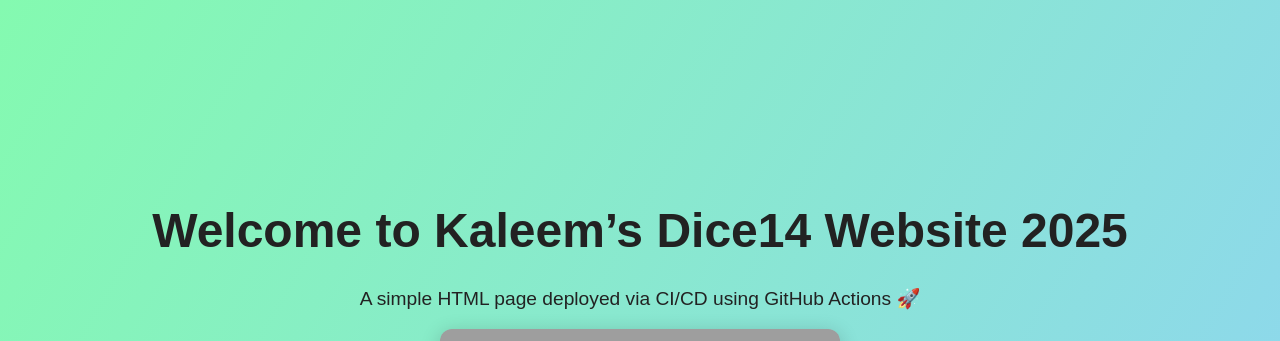
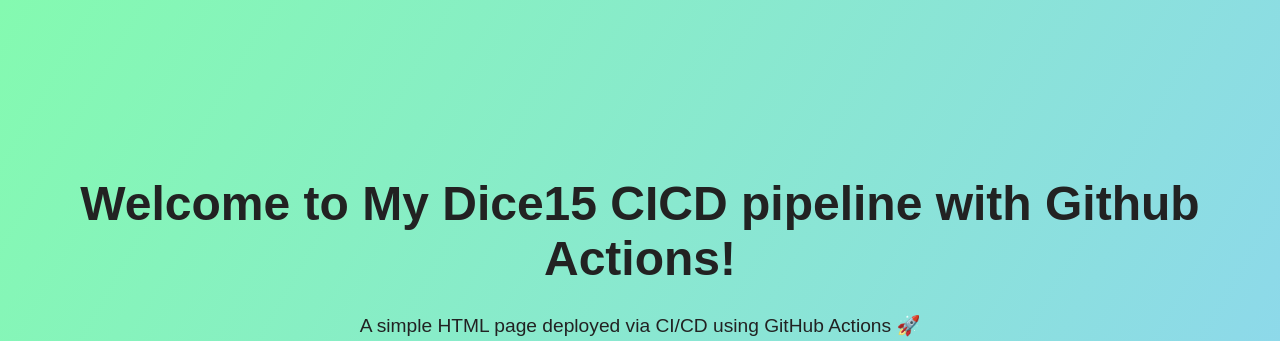
Before and after one commit to mkaleempk/githubaction-html, a plain HTML site: page index.html in a window 1280 px wide. Shown: the top 341 px of the page. Drawn offline with Linux system fonts and the light colour scheme; grey boxes are pictures that could not be loaded.

Commit message:
Github Actions

```diff
--- a/index.html
+++ b/index.html
@@ -39,7 +39,7 @@
   </style>
 </head>
 <body>
-  <h1>Welcome to Kaleem’s Dice14 Website 2025</h1>
+  <h1>Welcome to My Dice15 CICD pipeline with Github Actions!</h1>
   <p>A simple HTML page deployed via CI/CD using GitHub Actions 🚀</p>
   <img src="https://images.unsplash.com/photo-1503264116251-35a269479413?auto=format&fit=crop&w=800&q=80" alt="Nature Image">
   <footer>© 2025 Kaleem | Powered by Nginx</footer>
```
